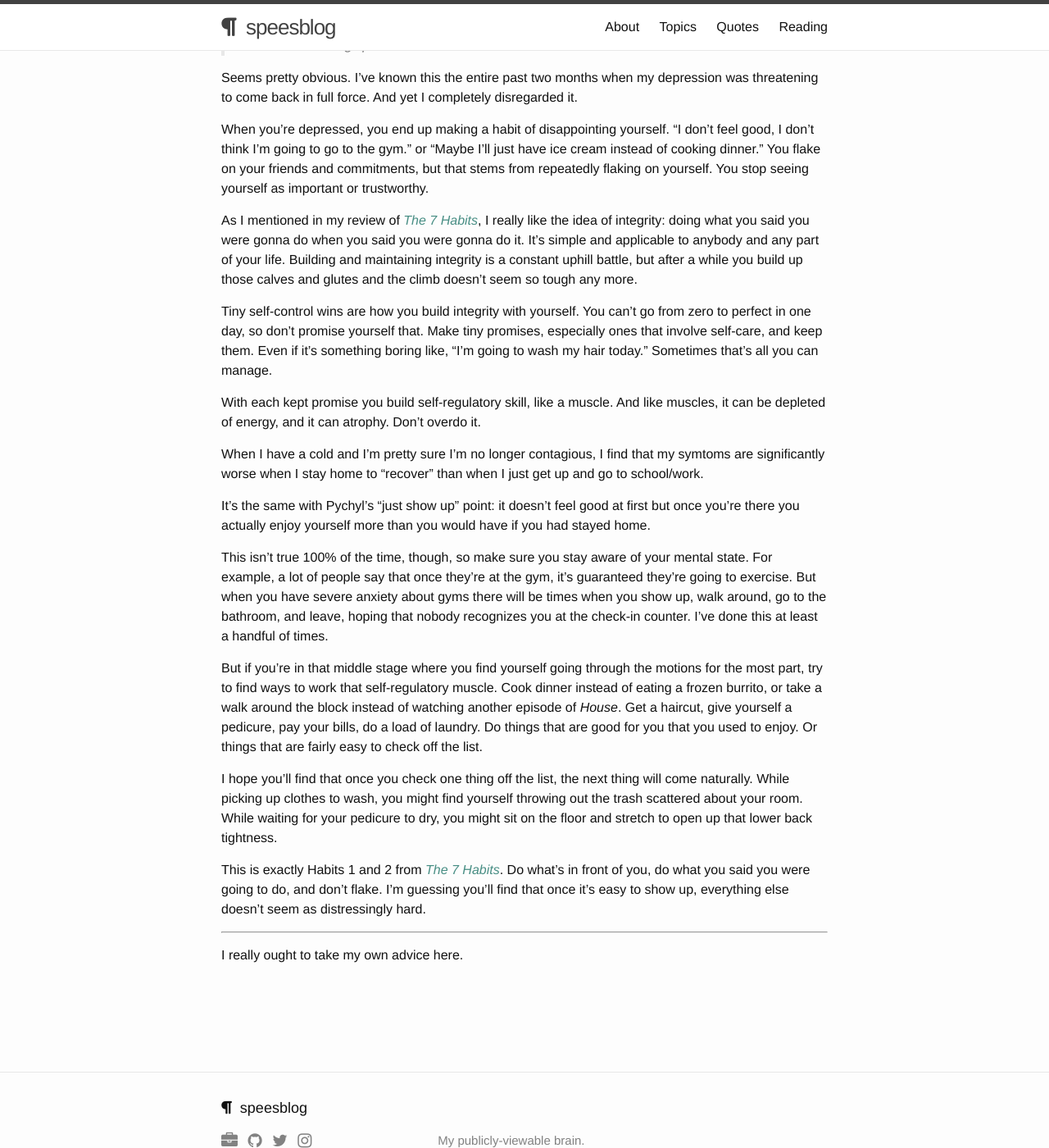
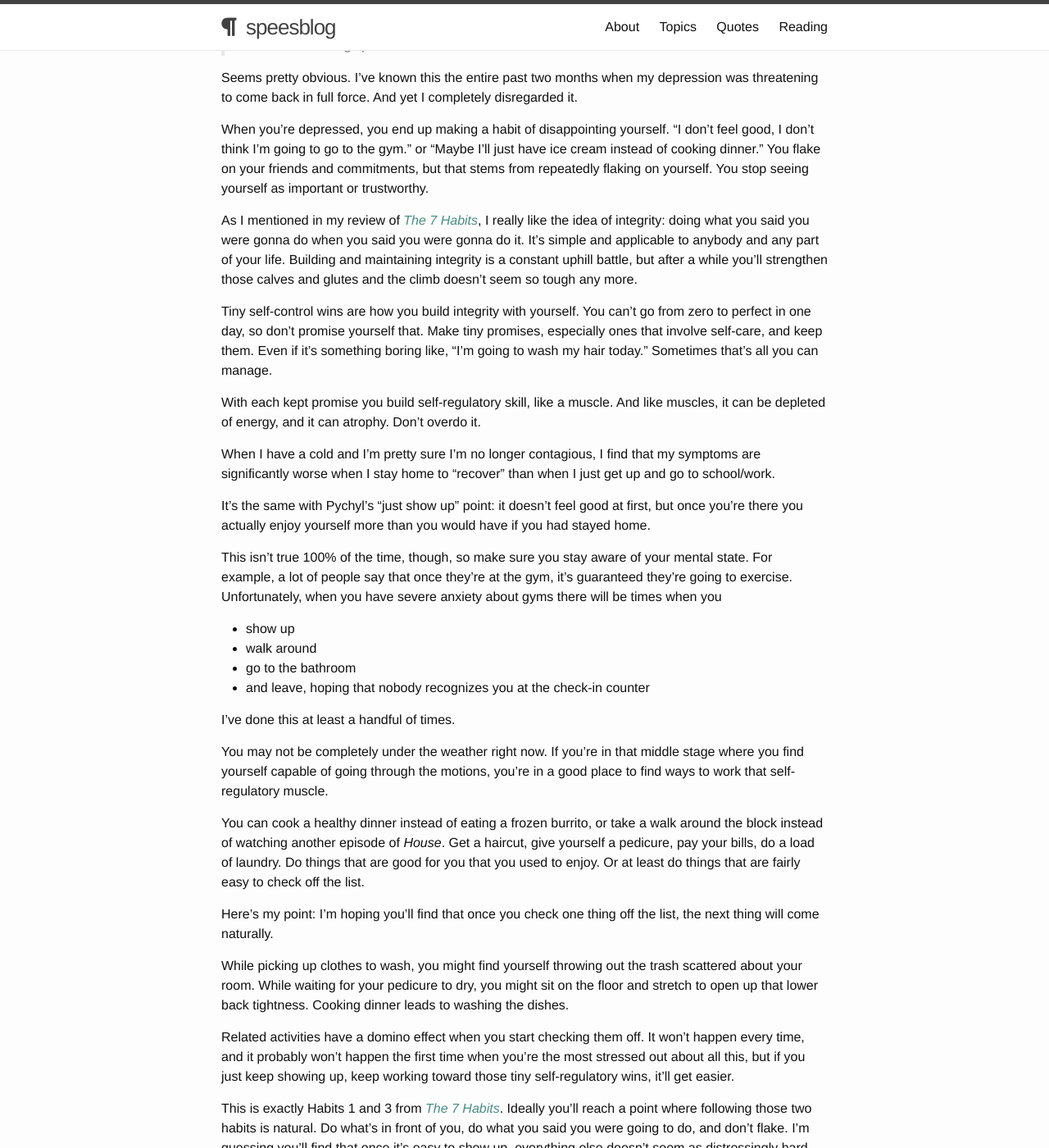
Before and after one commit to shelbyspees/speesblog, a Jekyll site: the page built from _posts/2015-03-15-just-show-up.md, in a window 1280 px wide and 1400 px high, scrolled down 470 px. Shown: the whole window at 82% size. Built offline with Jekyll 4.4.1, drawn with Linux system fonts in a browser that asks for light colours; nearby versions of some CDN libraries; some of the changed text lies outside the part shown.

Commit message:
Update posts, new posts

```diff
--- a/_posts/2015-03-15-just-show-up.md
+++ b/_posts/2015-03-15-just-show-up.md
@@ -16,23 +16,36 @@ Seems pretty obvious. I've known this the entire past two months when my depress
 
 When you're depressed, you end up making a habit of disappointing yourself. "I don't feel good, I don't think I'm going to go to the gym." or "Maybe I'll just have ice cream instead of cooking dinner." You flake on your friends and commitments, but that stems from repeatedly flaking on yourself. You stop seeing yourself as important or trustworthy.
 
-As I mentioned in my review of [*The 7 Habits*]({% post_url 2015-03-02-book-review-seven-habits %}), I really like the idea of integrity: doing what you said you were gonna do when you said you were gonna do it. It's simple and applicable to anybody and any part of your life. Building and maintaining integrity is a constant uphill battle, but after a while you build up those calves and glutes and the climb doesn't seem so tough any more.
+As I mentioned in my review of [*The 7 Habits*]({% post_url 2015-03-02-book-review-seven-habits %}), I really like the idea of integrity: doing what you said you were gonna do when you said you were gonna do it. It's simple and applicable to anybody and any part of your life. Building and maintaining integrity is a constant uphill battle, but after a while you'll strengthen those calves and glutes and the climb doesn't seem so tough any more.
 
 Tiny self-control wins are how you build integrity with yourself. You can't go from zero to perfect in one day, so don't promise yourself that. Make tiny promises, especially ones that involve self-care, and keep them. Even if it's something boring like, "I'm going to wash my hair today." Sometimes that's all you can manage.
 
 With each kept promise you build self-regulatory skill, like a muscle. And like muscles, it can be depleted of energy, and it can atrophy. Don't overdo it.
 
-When I have a cold and I'm pretty sure I'm no longer contagious, I find that my symtoms are significantly worse when I stay home to "recover" than when I just get up and go to school/work.
+When I have a cold and I'm pretty sure I'm no longer contagious, I find that my symptoms are significantly worse when I stay home to "recover" than when I just get up and go to school/work.
 
-It's the same with Pychyl's "just show up" point: it doesn't feel good at first but once you're there you actually enjoy yourself more than you would have if you had stayed home.
+It's the same with Pychyl's "just show up" point: it doesn't feel good at first, but once you're there you actually enjoy yourself more than you would have if you had stayed home.
 
-This isn't true 100% of the time, though, so make sure you stay aware of your mental state. For example, a lot of people say that once they're at the gym, it's guaranteed they're going to exercise. But when you have severe anxiety about gyms there will be times when you show up, walk around, go to the bathroom, and leave, hoping that nobody recognizes you at the check-in counter. I've done this at least a handful of times.
+This isn't true 100% of the time, though, so make sure you stay aware of your mental state. For example, a lot of people say that once they're at the gym, it's guaranteed they're going to exercise. Unfortunately, when you have severe anxiety about gyms there will be times when you
 
-But if you're in that middle stage where you find yourself going through the motions for the most part, try to find ways to work that self-regulatory muscle. Cook dinner instead of eating a frozen burrito, or take a walk around the block instead of watching another episode of *House*. Get a haircut, give yourself a pedicure, pay your bills, do a load of laundry. Do things that are good for you that you used to enjoy. Or things that are fairly easy to check off the list.
+- show up
+- walk around
+- go to the bathroom
+- and leave, hoping that nobody recognizes you at the check-in counter
 
-I hope you'll find that once you check one thing off the list, the next thing will come naturally. While picking up clothes to wash, you might find yourself throwing out the trash scattered about your room. While waiting for your pedicure to dry, you might sit on the floor and stretch to open up that lower back tightness.
+I've done this at least a handful of times.
 
-This is exactly Habits 1 and 2 from [*The 7 Habits*]({{ site.url }}{% post_url 2015-03-02-book-review-seven-habits %}). Do what's in front of you, do what you said you were going to do, and don't flake. I'm guessing you'll find that once it's easy to show up, everything else doesn't seem as distressingly hard.
+You may not be completely under the weather right now. If you're in that middle stage where you find yourself capable of going through the motions, you're in a good place to find ways to work that self-regulatory muscle.
+
+You can cook a healthy dinner instead of eating a frozen burrito, or take a walk around the block instead of watching another episode of *House*. Get a haircut, give yourself a pedicure, pay your bills, do a load of laundry. Do things that are good for you that you used to enjoy. Or at least do things that are fairly easy to check off the list.
+
+Here's my point: I'm hoping you'll find that once you check one thing off the list, the next thing will come naturally.
+
+While picking up clothes to wash, you might find yourself throwing out the trash scattered about your room. While waiting for your pedicure to dry, you might sit on the floor and stretch to open up that lower back tightness. Cooking dinner leads to washing the dishes.
+
+Related activities have a domino effect when you start checking them off. It won't happen every time, and it probably won't happen the first time when you're the most stressed out about all this, but if you just keep showing up, keep working toward those tiny self-regulatory wins, it'll get easier.
+
+This is exactly Habits 1 and 3 from [*The 7 Habits*]({{ site.url }}{% post_url 2015-03-02-book-review-seven-habits %}). Ideally you'll reach a point where following those two habits is natural. Do what's in front of you, do what you said you were going to do, and don't flake. I'm guessing you'll find that once it's easy to show up, everything else doesn't seem as distressingly hard.
 
 ---
 
```
Also changed, not shown: _posts/2015-03-02-book-review-seven-habits.md (+1 -1 lines), _reading.yml (added, +7 -0 lines), about.md (+1 -5 lines), assets/2015-03-15-how-to-cover-letter.md (added, +31 -0 lines), assets/2015-03-15-how-to-resume.md (added, +33 -0 lines).
